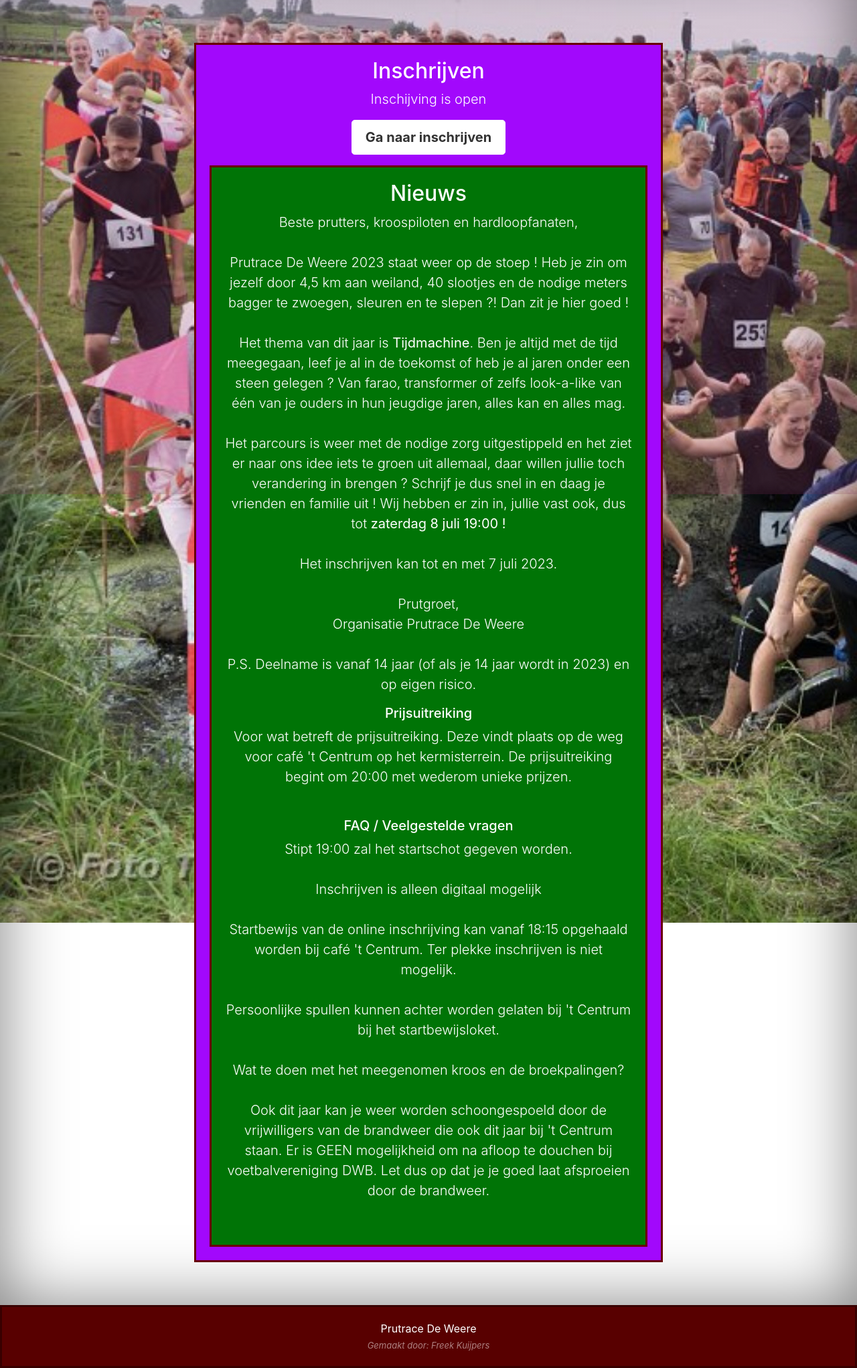
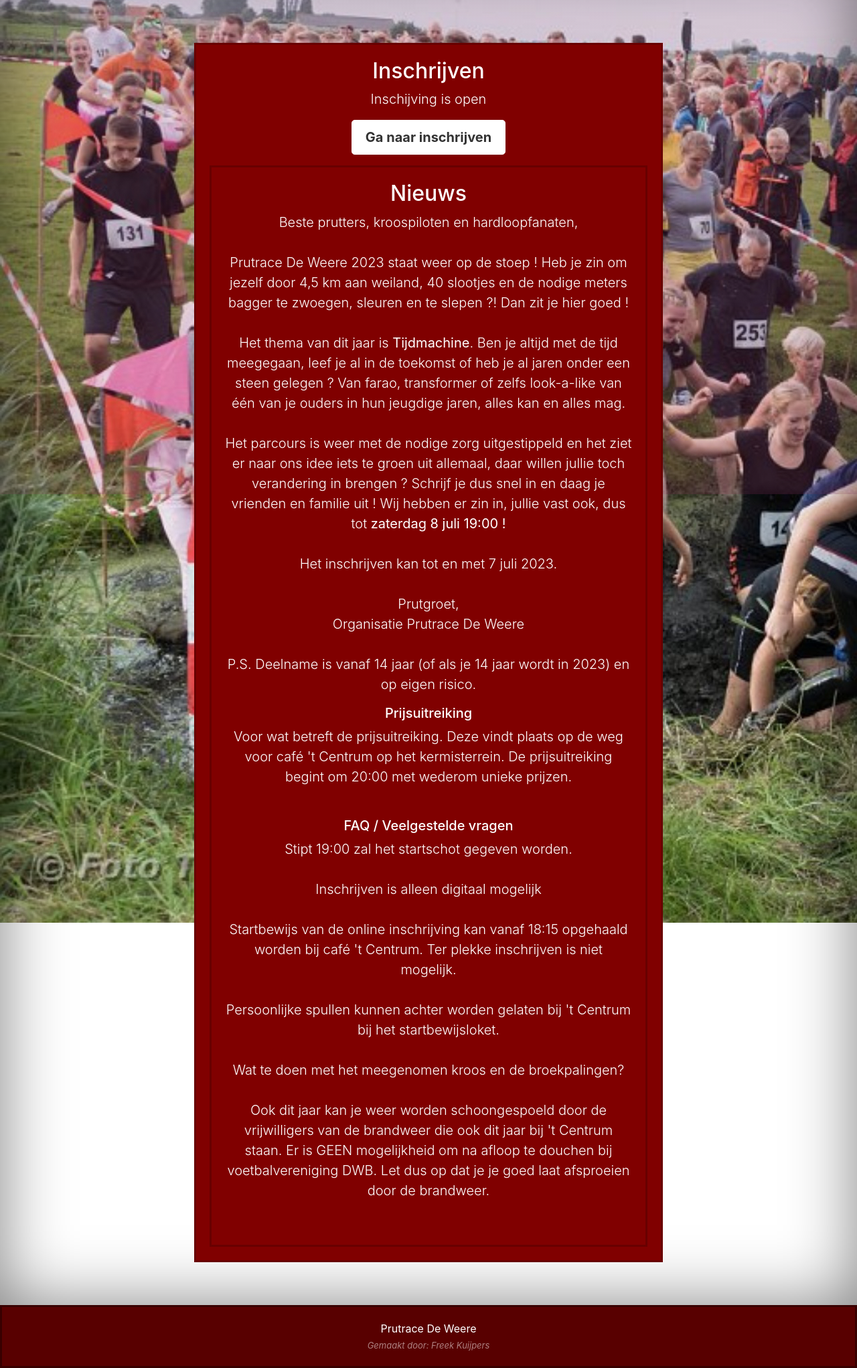
Before and after one commit to sjerdo/prutracedeweere.nl, a PHP site: page /index.php in a window 1280 px wide. Shown: the part 62-2105 px from the top of the page at 67% size. Run offline with PHP 8.4, Linux system fonts and the light colour scheme; some libraries are stand-ins or nearby versions.

Commit message:
style: change background color to maroon

```diff
--- a/PrutRace/assets/style/style.css
+++ b/PrutRace/assets/style/style.css
@@ -112,7 +112,7 @@ nav ul li a.dropdown-item {
 }
 
 .inner.cover {
-  background: rgb(0, 116, 6);
+  background: maroon;
   padding: 20px;
   background-repeat: no-repeat;
   background-attachment: fixed;
@@ -131,7 +131,7 @@ nav ul li a.dropdown-item {
 
 #inschrijven,
 #contact {
-  background: rgb(162, 8, 252);
+  background: maroon;
 }
 
 #parcours img,
```
